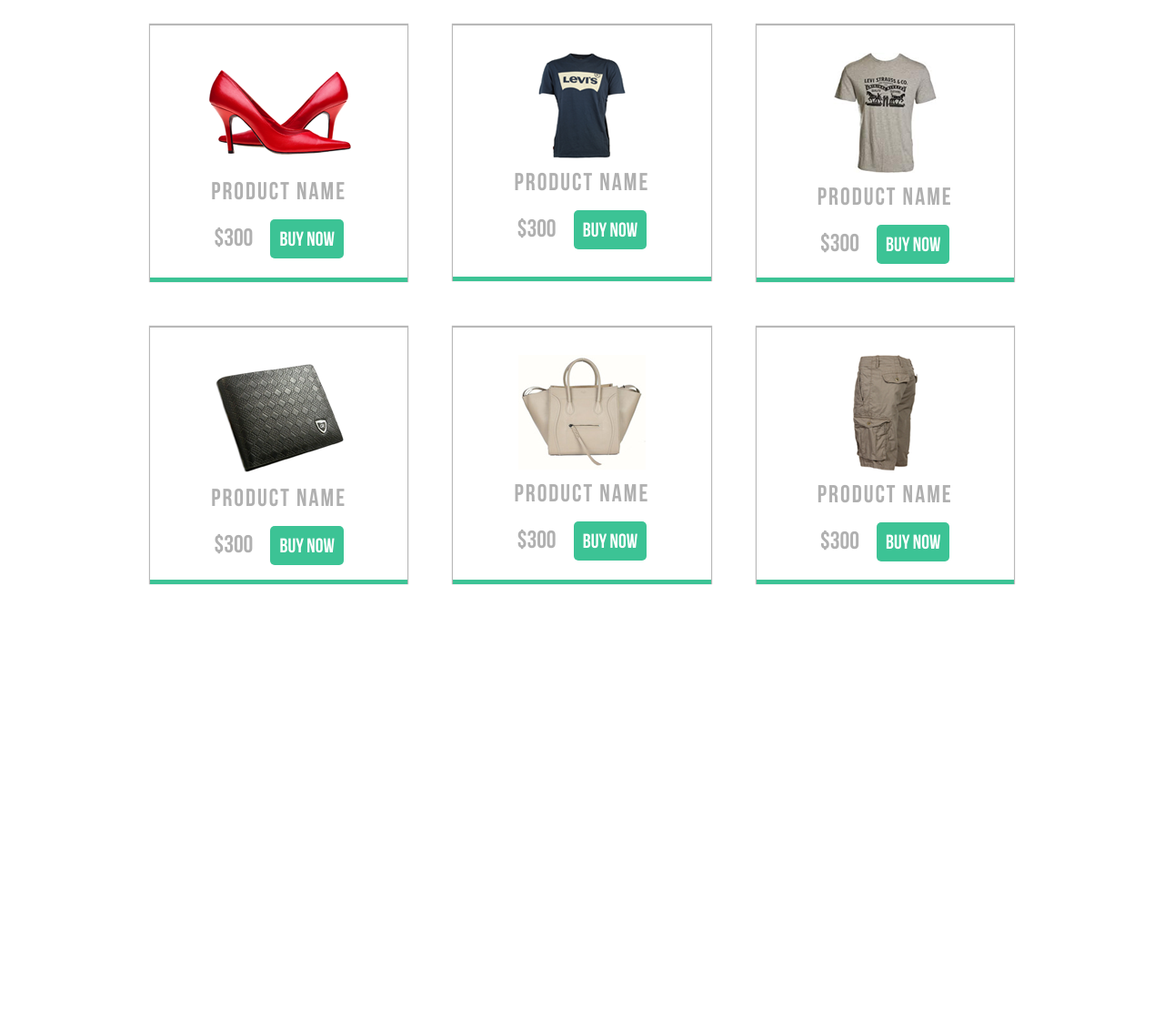
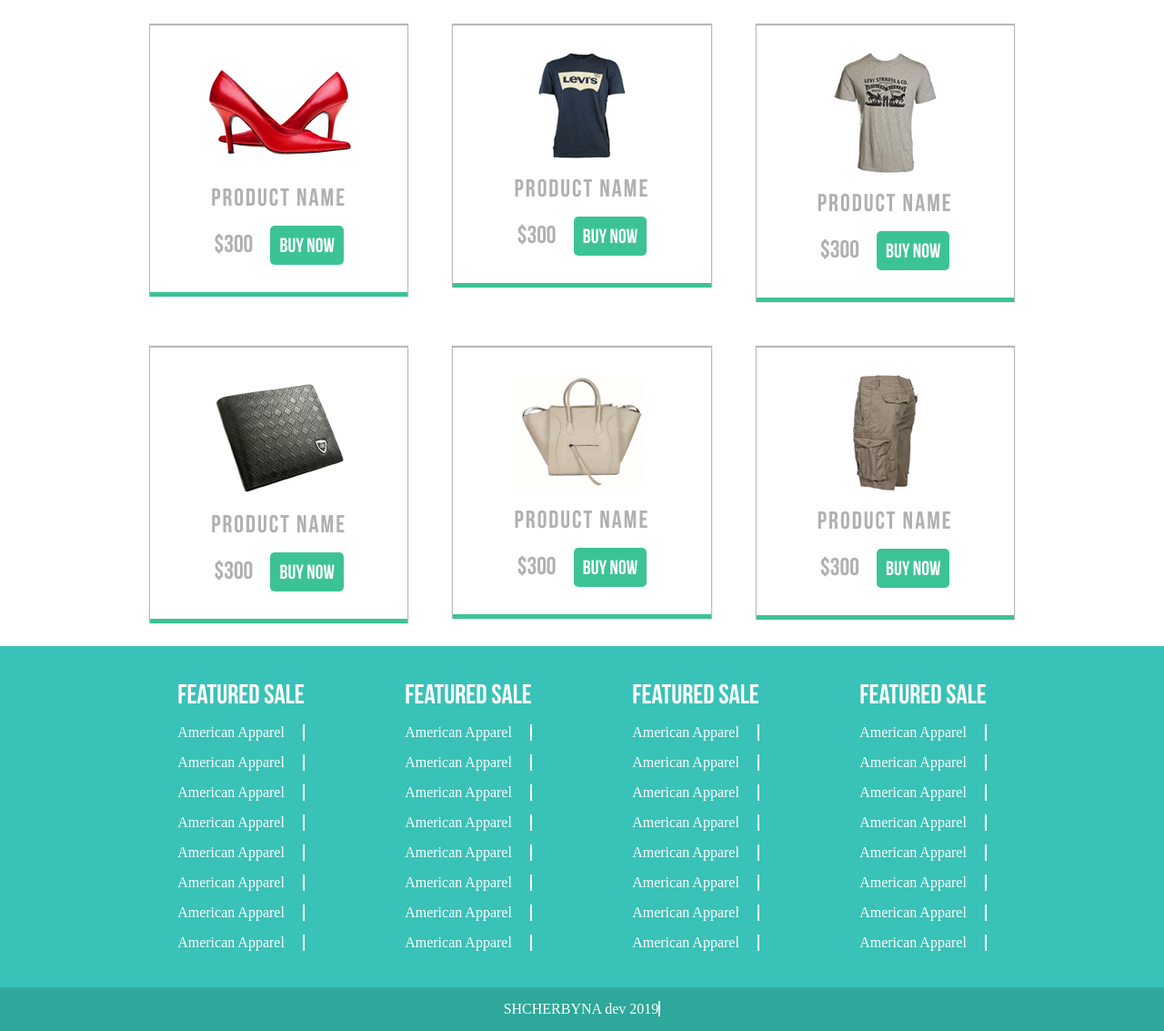
Before and after one commit to Viktorshcherbyna/Project_psd, a plain HTML site: page index.html in a window 1280 px wide. Shown: the part 972-2105 px from the top of the page at 91% size. Before the commit the page ends 1639 px from the top, so only its background shows below. Drawn offline with Linux system fonts and the light colour scheme.

Commit message:
create footer

```diff
--- a/index.html
+++ b/index.html
@@ -145,6 +145,67 @@
             </div>
         </div>
     </div>
+    <footer>
+        <div class="footer-top-bg">
+            <div class="container" id="footer-top">
+                <div>
+                    <h2>Featured SALE</h2>
+                    <ul>
+                        <li><a href="#">American Apparel</a></li>
+                        <li><a href="#">American Apparel</a></li>
+                        <li><a href="#">American Apparel</a></li>
+                        <li><a href="#">American Apparel</a></li>
+                        <li><a href="#">American Apparel</a></li>
+                        <li><a href="#">American Apparel</a></li>
+                        <li><a href="#">American Apparel</a></li>
+                        <li><a href="#">American Apparel</a></li>
+                    </ul>
+                </div>
+                <div>
+                    <h2>Featured SALE</h2>
+                    <ul>
+                        <li><a href="#">American Apparel</a></li>
+                        <li><a href="#">American Apparel</a></li>
+                        <li><a href="#">American Apparel</a></li>
+                        <li><a href="#">American Apparel</a></li>
+                        <li><a href="#">American Apparel</a></li>
+                        <li><a href="#">American Apparel</a></li>
+                        <li><a href="#">American Apparel</a></li>
+                        <li><a href="#">American Apparel</a></li>
+                    </ul>
+                </div>
+                <div>
+                    <h2>Featured SALE</h2>
+                    <ul>
+                        <li><a href="#">American Apparel</a></li>
+                        <li><a href="#">American Apparel</a></li>
+                        <li><a href="#">American Apparel</a></li>
+                        <li><a href="#">American Apparel</a></li>
+                        <li><a href="#">American Apparel</a></li>
+                        <li><a href="#">American Apparel</a></li>
+                        <li><a href="#">American Apparel</a></li>
+                        <li><a href="#">American Apparel</a></li>
+                    </ul>
+                </div>
+                <div>
+                    <h2>Featured SALE</h2>
+                    <ul>
+                        <li><a href="#">American Apparel</a></li>
+                        <li><a href="#">American Apparel</a></li>
+                        <li><a href="#">American Apparel</a></li>
+                        <li><a href="#">American Apparel</a></li>
+                        <li><a href="#">American Apparel</a></li>
+                        <li><a href="#">American Apparel</a></li>
+                        <li><a href="#">American Apparel</a></li>
+                        <li><a href="#">American Apparel</a></li>
+                    </ul>
+                </div>
+            </div>
+        </div>
+        <div id="footer-bottom">
+            <a href="#">SHCHERBYNA dev 2019</a>
+        </div>
+    </footer>
 
 
 
--- a/style.css
+++ b/style.css
@@ -186,6 +186,7 @@
 
                     #featured-container .f-block {
                         width: 33.33%;
+                        flex-wrap: wrap;
                     }
 
                     #featured-container .f-border {
@@ -198,12 +199,10 @@
                         font-family: 'bebasbold';
                         font-size: 27px;
                         border-bottom: 5px solid #3cc395;
-                        max-height: 282px;
                     }
 
-                    .img-style {
-                        display: flex;
-                        justify-content: center;
+                    #img-style {
+                        background-size: cover;
                     }
 
                     #featured-container .f-border i {
@@ -229,6 +228,50 @@
                         font-family: 'bebasbold';
                     }
 
+                    .footer-top-bg {
+                        background: #39c2b7;
+                        padding: 0 15px;
+                    }
+
+                    #footer-top {
+                        display: flex;
+                        flex-wrap: wrap;
+                        justify-content: space-around;
+                        padding: 40px 0;
+                    }
+
+                    #footer-top h2 {
+                        margin: 0 0 15px 0;
+                        color: #fff;
+                        font-family: 'bebasbold';
+                        font-size: 30px;
+                    }
+
+                    #footer-top a {
+                        color: #fff;
+                        margin-bottom: 15px;
+                        display: block;
+                    }
+
+                    #footer-top ul li:last-child a {
+                        margin: 0;
+                    }
+
+                    #footer-bottom {
+                        background: #2da89b;
+                        text-align: center;
+                        padding: 15px 0;
+                    }
+
+                    #footer-bottom ul li {
+                        list-style: none;
+                    }
+
+                    #footer-bottom a {
+                        color: #fff;
+                        text-decoration: none;
+                    }
+
                     @media(max-width: 600px) {
                         #slider {
                             padding: 15px;
@@ -250,7 +293,7 @@
                         #featured-container .f-block {
                             width: 50%;
                         }
-                        #featured-container .f-block {
+                        #featured-container .f-border {
                             margin: 8px;
                         }
                         .featured_bg {
```
